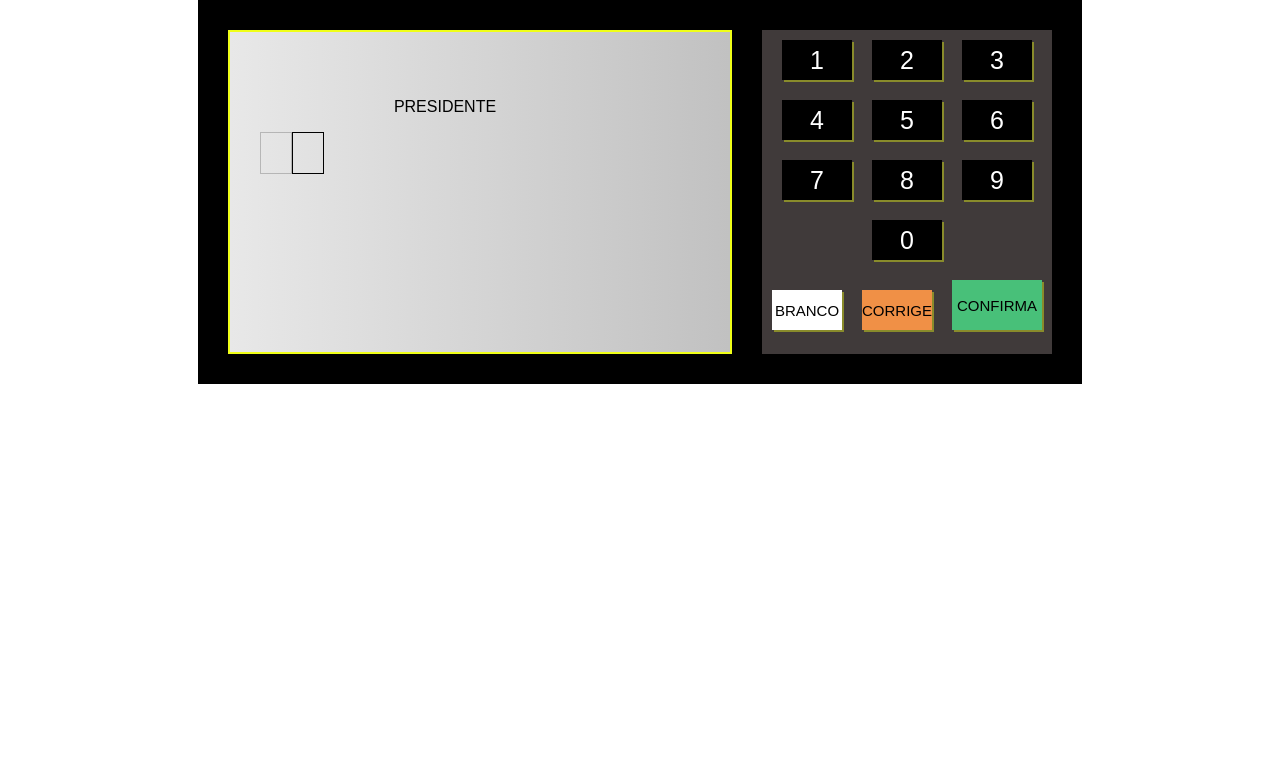
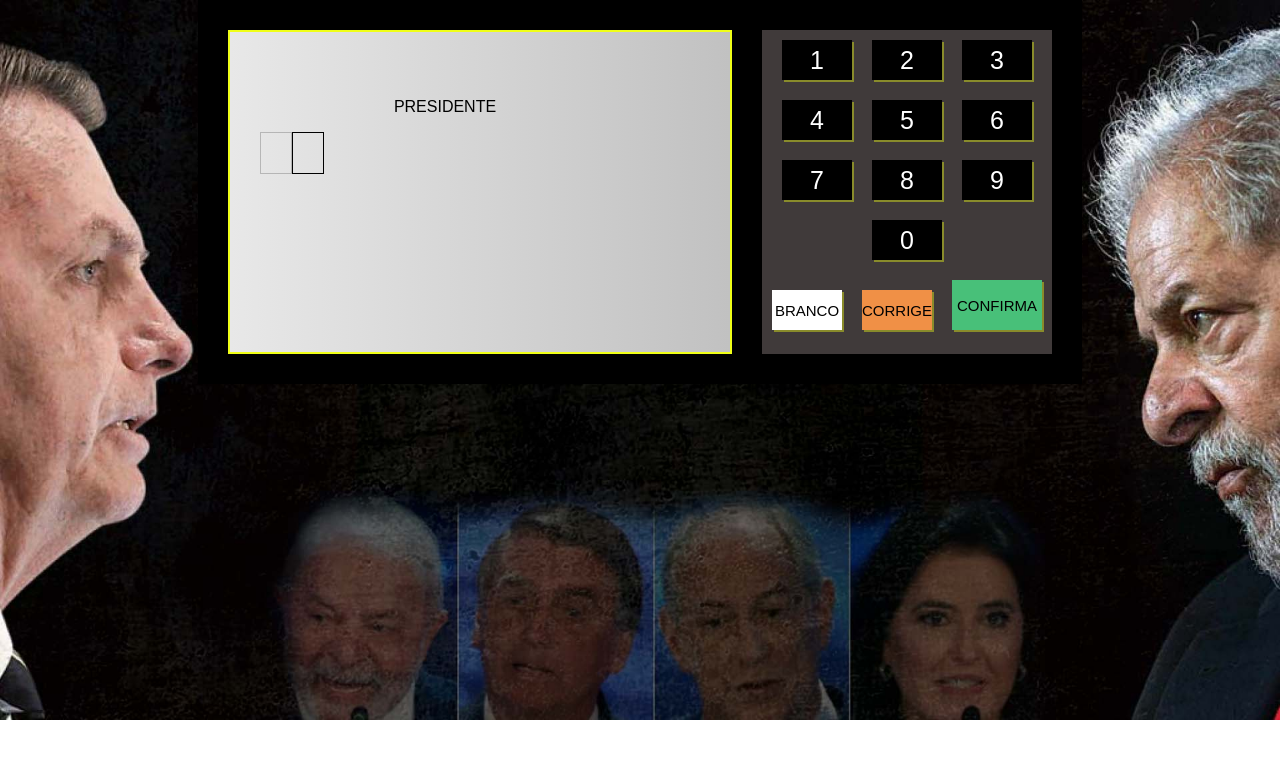
Before and after one commit to kbldevelop/projeto-js, a plain HTML site: page index.html in a window 1280 px wide. Drawn offline with Linux system fonts and the light colour scheme.

Commit message:
estilo novo

```diff
--- a/style.css
+++ b/style.css
@@ -6,6 +6,9 @@
 
 
 body {
+    background-image: url(./imagens/bolsonaro-vs-lula.jpg);
+    background-repeat: no-repeat;
+    background-size: cover;
     margin: 0;
     display: flex;
     justify-content: center;
```
Also changed, not shown: imagens/bolsonaro-vs-lula.jpg (added), imagens/bolsonarovslula.jpg (added), imagens/bvsl.PNG (added).
